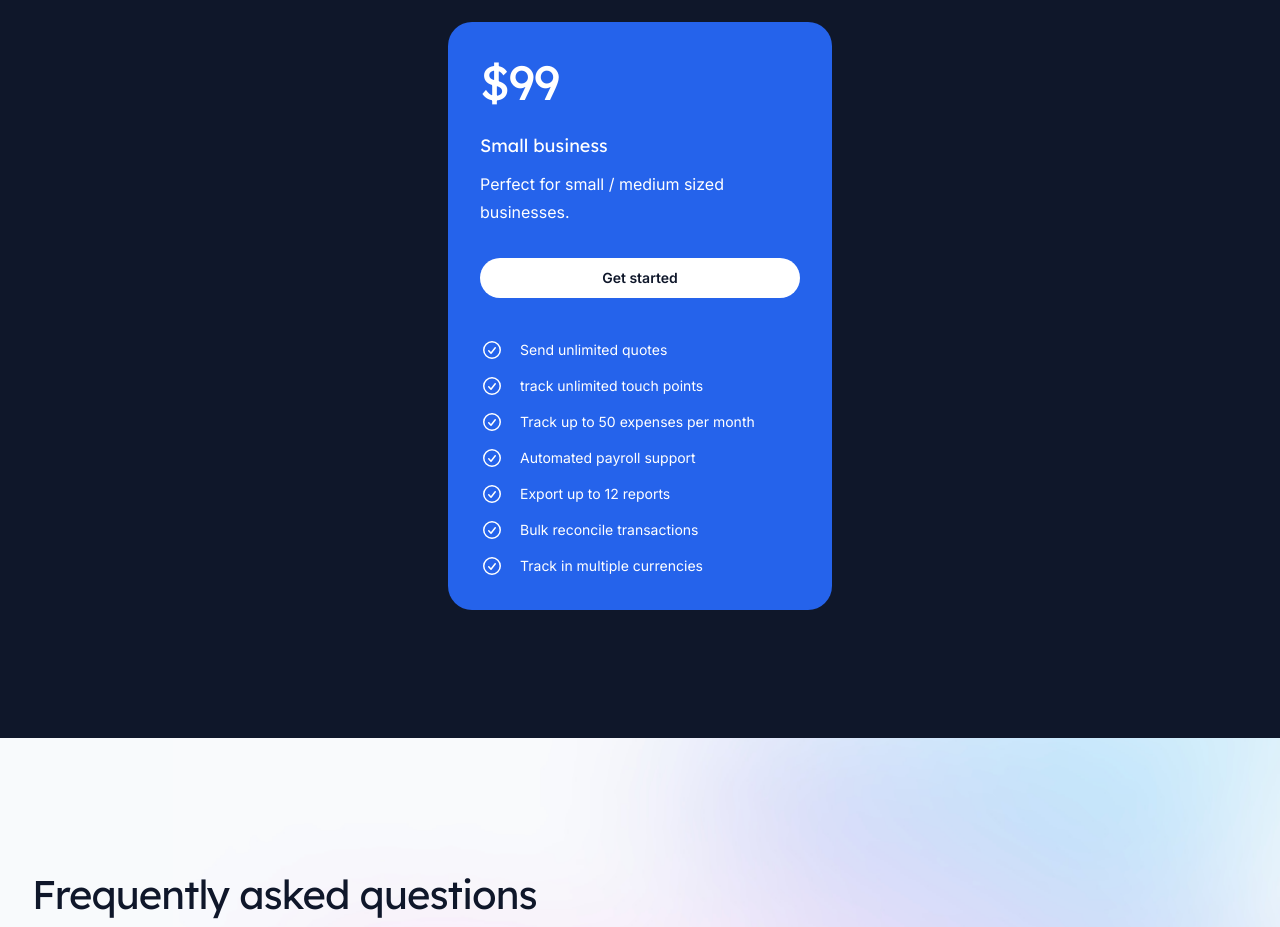
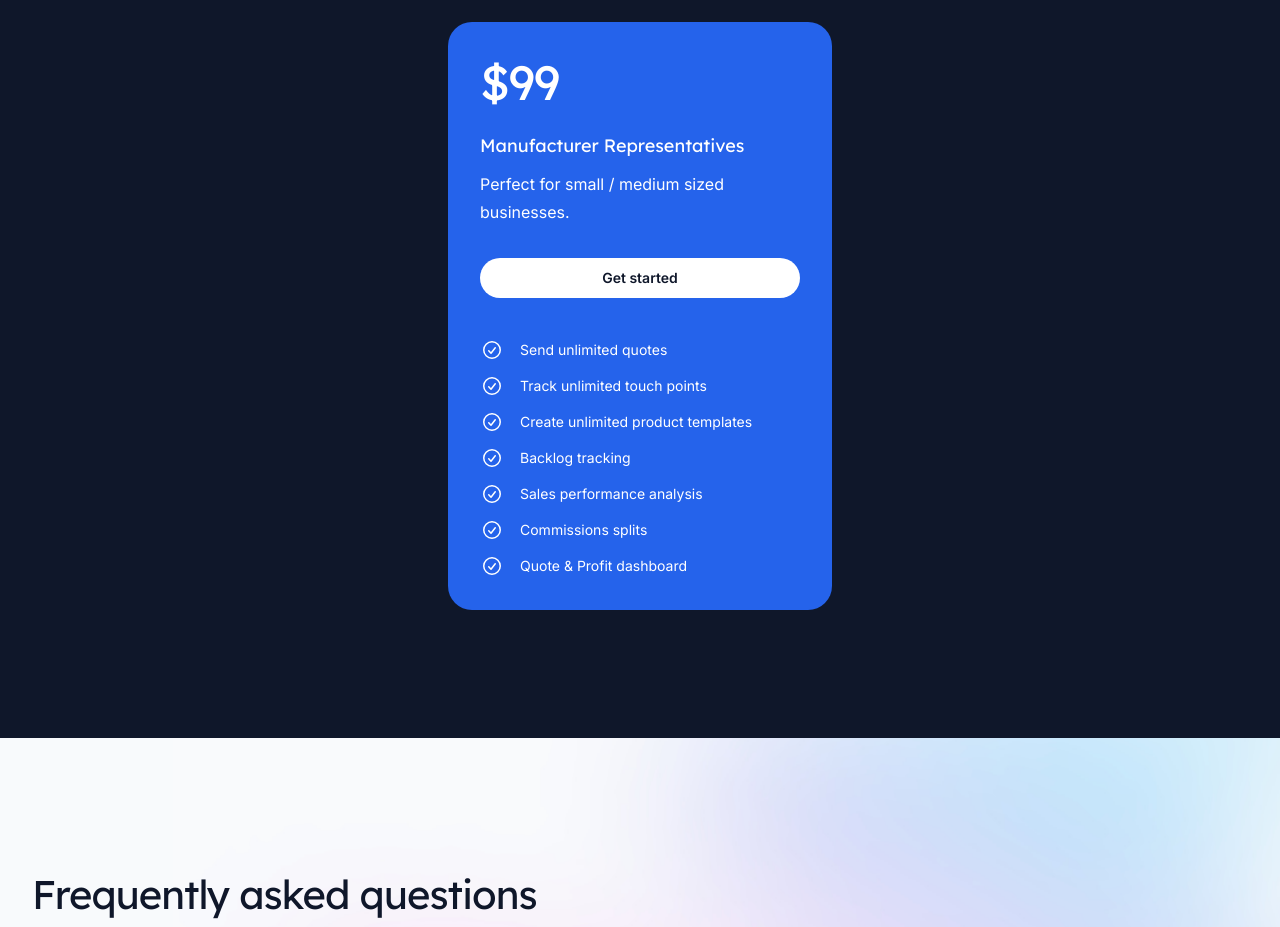
Before and after one commit to databasically/repsmart-web, a Next.js app: page / in a window 1280 px wide. Shown: the part 4360-5287 px from the top of the page. Built offline with nearby package versions, Linux system fonts and the light colour scheme.

Commit message:
built the main price plan with feature list

```diff
--- a/src/components/Pricing.jsx
+++ b/src/components/Pricing.jsx
@@ -131,18 +131,18 @@ export function Pricing() {
 
           <Plan
             featured
-            name="Small business"
+            name="Manufacturer Representatives"
             price="$99"
             description="Perfect for small / medium sized businesses."
             href="https://savvycal.com/kevin-deneault/9868d09d"
             features={[
               'Send unlimited quotes',
-              'track unlimited touch points',
-              'Track up to 50 expenses per month',
-              'Automated payroll support',
-              'Export up to 12 reports',
-              'Bulk reconcile transactions',
-              'Track in multiple currencies',
+              'Track unlimited touch points',
+              'Create unlimited product templates',
+              'Backlog tracking',
+              'Sales performance analysis',
+              'Commissions splits',
+              'Quote & Profit dashboard',
             ]}
           />
           <Plan
```
